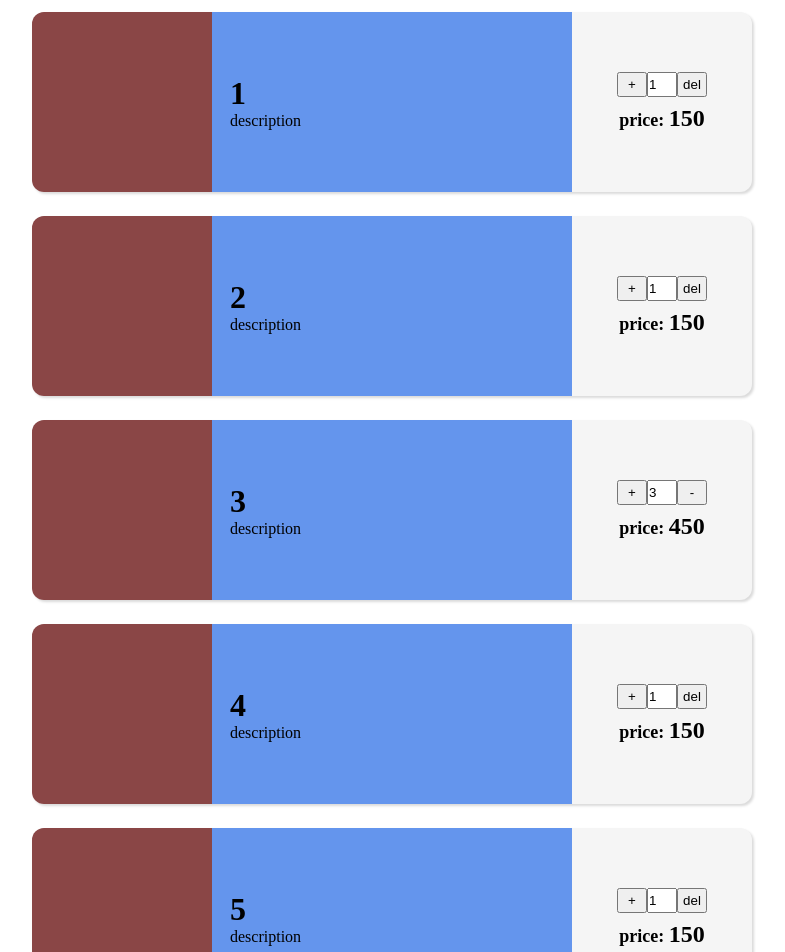
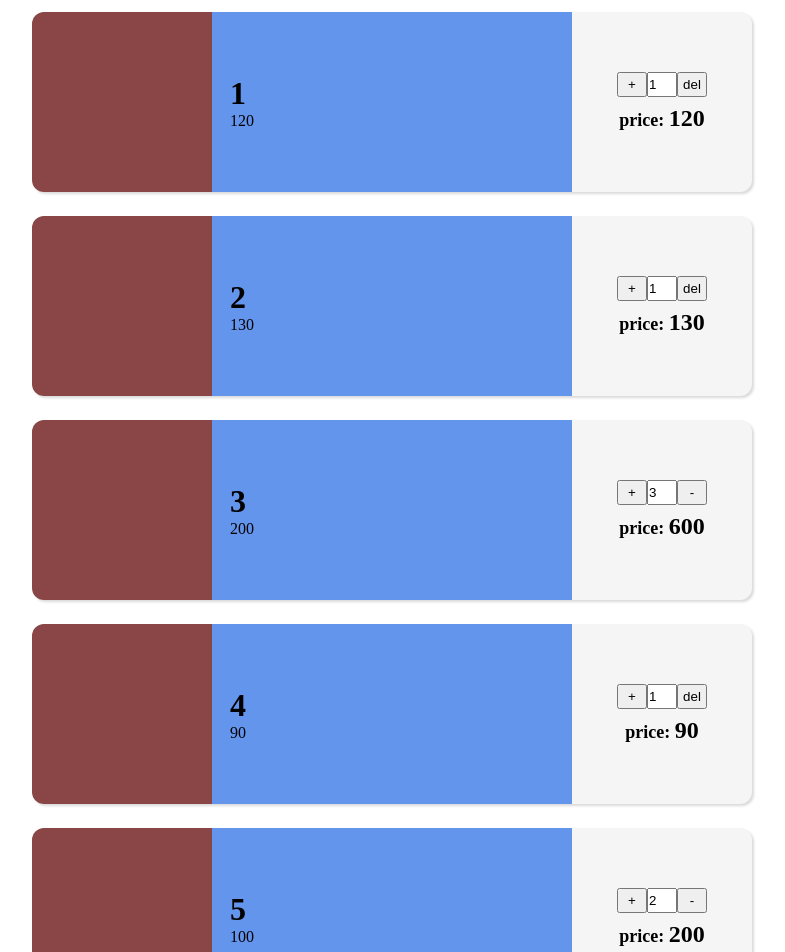
Before and after one commit to AhmadNashaat0/shopping-cart, a React (Create React App) app in the folder client/: page / in a window 1280 px wide. Shown: the top 952 px of the page, without its empty margins (248-1033 px from the left). Built offline with nearby package versions, Linux system fonts and the light colour scheme.

Commit message:
cart v1.2

```diff
--- a/client/src/components/CartCard.js
+++ b/client/src/components/CartCard.js
@@ -1,23 +1,23 @@
 import React from "react";
 import { useState } from "react";
 
-const CartCard = ({ name, deleteMe, count }) => {
-  const [counter, setCounter] = useState(name.count);
-  const [totalPrice, setTotalPrice] = useState(name.count * 150);
+const CartCard = ({ product, deleteMe, count }) => {
+  const [counter, setCounter] = useState(product.count);
+  const [totalPrice, setTotalPrice] = useState(product.count * product.price);
 
   const update = (num) => {
-    if (counter + num < 1) return deleteMe(name.id);
+    if (counter + num < 1) return deleteMe(product.id);
     setCounter(counter + num);
-    setTotalPrice(totalPrice + num * 150);
-    count(name.id, counter + num);
+    setTotalPrice(totalPrice + num * product.price);
+    count(product.id, counter + num);
   };
 
   return (
     <div className="cartCard">
       <div className="imgCard"></div>
       <div className="cardDesc">
-        <h1>{name.id}</h1>
-        <p>description</p>
+        <h1>{product.id}</h1>
+        <p>{product.price}</p>
       </div>
       <div className="cardControl">
         <div className="cardControlCounter">
--- a/client/src/screens/Cart.js
+++ b/client/src/screens/Cart.js
@@ -4,32 +4,31 @@ import CartCard from "../components/CartCard";
 const Cart = () => {
   const [totalPrice, setTotalPrices] = useState(0);
   const [cards, setcards] = useState([
-    { id: 1, count: 1 },
-    { id: 2, count: 1 },
-    { id: 3, count: 3 },
-    { id: 4, count: 1 },
-    { id: 5, count: 1 },
-    { id: 6, count: 1 },
+    { id: 1, count: 1, price: 120 },
+    { id: 2, count: 1, price: 130 },
+    { id: 3, count: 3, price: 200 },
+    { id: 4, count: 1, price: 90 },
+    { id: 5, count: 2, price: 100 },
+    { id: 6, count: 1, price: 150 },
   ]);
 
   useEffect(() => {
-    var price = 0;
-    cards.forEach((card) => {
-      price += 150 * card.count;
+    var prices = 0;
+    cards.forEach(({ count, price }) => {
+      prices += price * count;
     });
-    setTotalPrices(price);
+    setTotalPrices(prices);
   });
 
   const deleteMe = (i) => {
-    const newCards = cards.filter((card) => card.id !== i);
+    const newCards = cards.filter(({ id }) => id !== i);
     setcards(newCards);
   };
   const count = (i, c) => {
-    const card = cards.findIndex((e) => e.id === i);
+    const card = cards.findIndex(({ id }) => id === i);
     let newCards = [...cards];
     newCards[card].count = c;
     setcards(newCards);
-    console.log(cards);
   };
 
   return (
@@ -37,10 +36,9 @@ const Cart = () => {
       {cards.map((card) => (
         <CartCard
           key={card.id}
-          name={card}
+          product={card}
           deleteMe={deleteMe}
           count={count}
-          setTotalPrices={setTotalPrices}
         />
       ))}
       <h2>total price : </h2>
```
